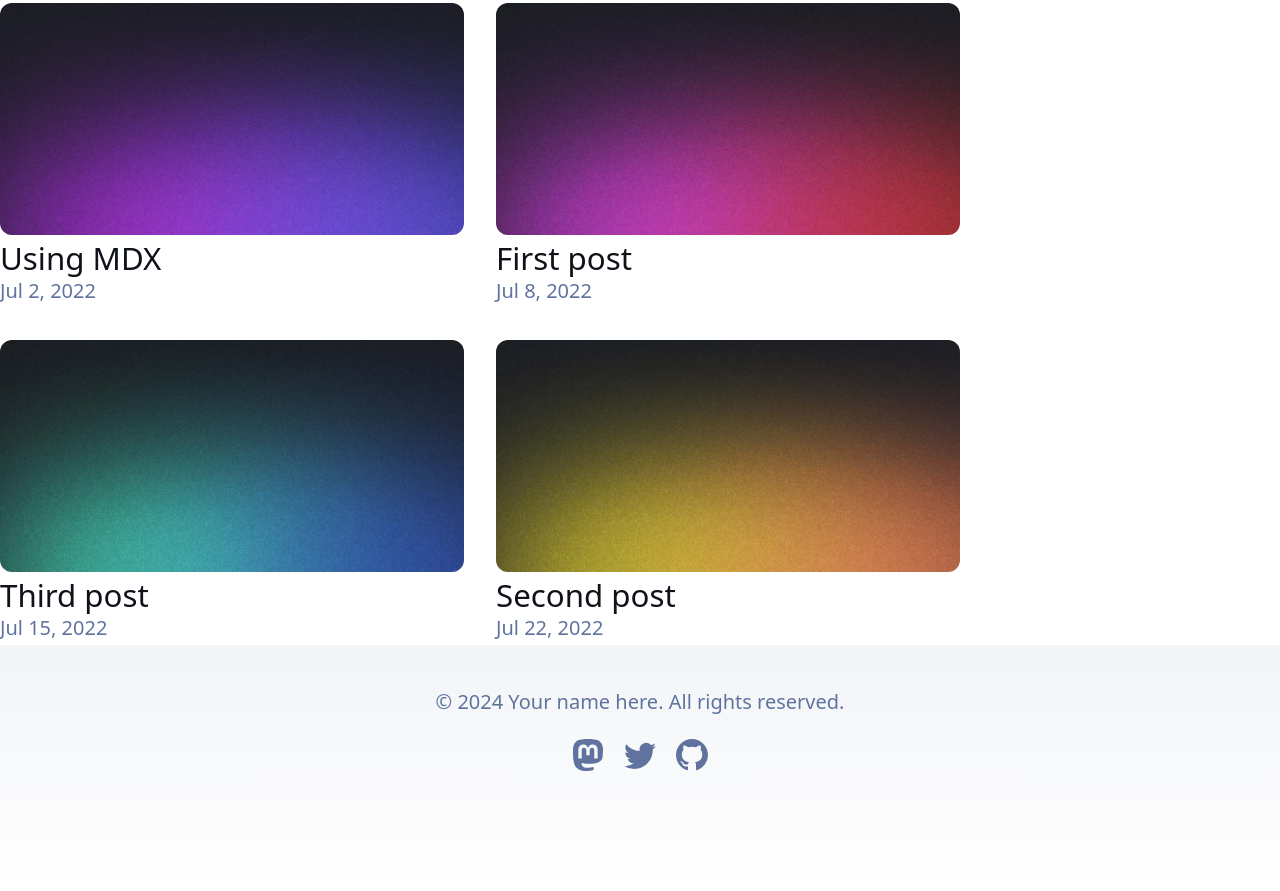
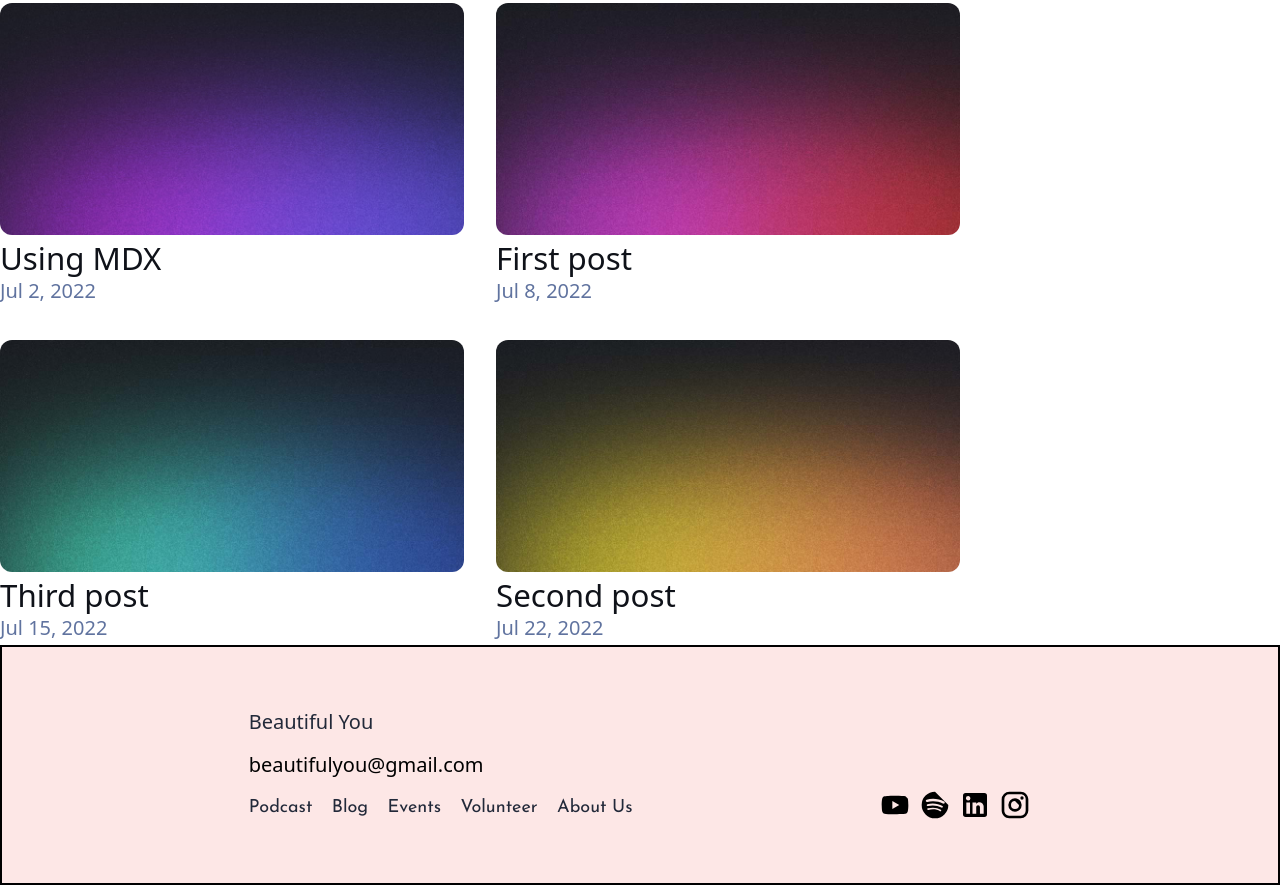
Before and after one commit to lem0n4id/beautifulyou-website, an Astro site: page /blog in a window 1280 px wide. Shown: the part 605-1496 px from the top of the page. Built offline with nearby package versions, Linux system fonts and the light colour scheme; Astro itself is replaced by a stand-in of ours.

Commit message:
feat: footer (#7)
* feat: footer

* fixed errors

```diff
--- a/src/components/Footer.astro
+++ /dev/null
@@ -1,62 +0,0 @@
----
-const today = new Date();
----
-
-<footer>
-	&copy; {today.getFullYear()} Your name here. All rights reserved.
-	<div class="social-links">
-		<a href="https://m.webtoo.ls/@astro" target="_blank">
-			<span class="sr-only">Follow Astro on Mastodon</span>
-			<svg
-				viewBox="0 0 16 16"
-				aria-hidden="true"
-				width="32"
-				height="32"
-				astro-icon="social/mastodon"
-				><path
-					fill="currentColor"
-					d="M11.19 12.195c2.016-.24 3.77-1.475 3.99-2.603.348-1.778.32-4.339.32-4.339 0-3.47-2.286-4.488-2.286-4.488C12.062.238 10.083.017 8.027 0h-.05C5.92.017 3.942.238 2.79.765c0 0-2.285 1.017-2.285 4.488l-.002.662c-.004.64-.007 1.35.011 2.091.083 3.394.626 6.74 3.78 7.57 1.454.383 2.703.463 3.709.408 1.823-.1 2.847-.647 2.847-.647l-.06-1.317s-1.303.41-2.767.36c-1.45-.05-2.98-.156-3.215-1.928a3.614 3.614 0 0 1-.033-.496s1.424.346 3.228.428c1.103.05 2.137-.064 3.188-.189zm1.613-2.47H11.13v-4.08c0-.859-.364-1.295-1.091-1.295-.804 0-1.207.517-1.207 1.541v2.233H7.168V5.89c0-1.024-.403-1.541-1.207-1.541-.727 0-1.091.436-1.091 1.296v4.079H3.197V5.522c0-.859.22-1.541.66-2.046.456-.505 1.052-.764 1.793-.764.856 0 1.504.328 1.933.983L8 4.39l.417-.695c.429-.655 1.077-.983 1.934-.983.74 0 1.336.259 1.791.764.442.505.661 1.187.661 2.046v4.203z"
-				></path></svg
-			>
-		</a>
-		<a href="https://twitter.com/astrodotbuild" target="_blank">
-			<span class="sr-only">Follow Astro on Twitter</span>
-			<svg viewBox="0 0 16 16" aria-hidden="true" width="32" height="32" astro-icon="social/twitter"
-				><path
-					fill="currentColor"
-					d="M5.026 15c6.038 0 9.341-5.003 9.341-9.334 0-.14 0-.282-.006-.422A6.685 6.685 0 0 0 16 3.542a6.658 6.658 0 0 1-1.889.518 3.301 3.301 0 0 0 1.447-1.817 6.533 6.533 0 0 1-2.087.793A3.286 3.286 0 0 0 7.875 6.03a9.325 9.325 0 0 1-6.767-3.429 3.289 3.289 0 0 0 1.018 4.382A3.323 3.323 0 0 1 .64 6.575v.045a3.288 3.288 0 0 0 2.632 3.218 3.203 3.203 0 0 1-.865.115 3.23 3.23 0 0 1-.614-.057 3.283 3.283 0 0 0 3.067 2.277A6.588 6.588 0 0 1 .78 13.58a6.32 6.32 0 0 1-.78-.045A9.344 9.344 0 0 0 5.026 15z"
-				></path></svg
-			>
-		</a>
-		<a href="https://github.com/withastro/astro" target="_blank">
-			<span class="sr-only">Go to Astro's GitHub repo</span>
-			<svg viewBox="0 0 16 16" aria-hidden="true" width="32" height="32" astro-icon="social/github"
-				><path
-					fill="currentColor"
-					d="M8 0C3.58 0 0 3.58 0 8c0 3.54 2.29 6.53 5.47 7.59.4.07.55-.17.55-.38 0-.19-.01-.82-.01-1.49-2.01.37-2.53-.49-2.69-.94-.09-.23-.48-.94-.82-1.13-.28-.15-.68-.52-.01-.53.63-.01 1.08.58 1.23.82.72 1.21 1.87.87 2.33.66.07-.52.28-.87.51-1.07-1.78-.2-3.64-.89-3.64-3.95 0-.87.31-1.59.82-2.15-.08-.2-.36-1.02.08-2.12 0 0 .67-.21 2.2.82.64-.18 1.32-.27 2-.27.68 0 1.36.09 2 .27 1.53-1.04 2.2-.82 2.2-.82.44 1.1.16 1.92.08 2.12.51.56.82 1.27.82 2.15 0 3.07-1.87 3.75-3.65 3.95.29.25.54.73.54 1.48 0 1.07-.01 1.93-.01 2.2 0 .21.15.46.55.38A8.012 8.012 0 0 0 16 8c0-4.42-3.58-8-8-8z"
-				></path></svg
-			>
-		</a>
-	</div>
-</footer>
-<style>
-	footer {
-		padding: 2em 1em 6em 1em;
-		background: linear-gradient(var(--gray-gradient)) no-repeat;
-		color: rgb(var(--gray));
-		text-align: center;
-	}
-	.social-links {
-		display: flex;
-		justify-content: center;
-		gap: 1em;
-		margin-top: 1em;
-	}
-	.social-links a {
-		text-decoration: none;
-		color: rgb(var(--gray));
-	}
-	.social-links a:hover {
-		color: rgb(var(--gray-dark));
-	}
-</style>
--- /dev/null
+++ b/src/components/Footer.jsx
@@ -0,0 +1,99 @@
+import React from 'react';
+
+function Footer() {
+	return (
+		<div className="bg-primary h-60 w-full border-2 border-black text-josefin flex justify-evenly items-center">
+			<div className="flex flex-col  gap-3">
+				<div className="text-xl">Beautiful You</div>
+				<div>
+					<a className="text-black" href="beautifulyou@gmail.com">
+						beautifulyou@gmail.com
+					</a>
+				</div>
+				<div className="w-96 flex justify-between text-lg font-normal font-josefin ">
+					<div className="cursor-pointer">Podcast</div>
+					<div className="cursor-pointer">Blog</div>
+					<div className="cursor-pointer">Events</div>
+					<div className="cursor-pointer">Volunteer</div>
+					<div className="cursor-pointer">About Us</div>
+				</div>
+			</div>
+			<div className="flex items-end h-[7rem] gap-2">
+				<a
+					className="text-black "
+					href="https://www.youtube.com/@beautifulyou2321"
+					target="_blank"
+				>
+					<svg
+						className="h-8 w-8"
+						xmlns="http://www.w3.org/2000/svg"
+						width="24"
+						height="24"
+						viewBox="0 0 24 24"
+					>
+						<path
+							fill="currentColor"
+							d="m10 15l5.19-3L10 9zm11.56-7.83c.13.47.22 1.1.28 1.9c.07.8.1 1.49.1 2.09L22 12c0 2.19-.16 3.8-.44 4.83c-.25.9-.83 1.48-1.73 1.73c-.47.13-1.33.22-2.65.28c-1.3.07-2.49.1-3.59.1L12 19c-4.19 0-6.8-.16-7.83-.44c-.9-.25-1.48-.83-1.73-1.73c-.13-.47-.22-1.1-.28-1.9c-.07-.8-.1-1.49-.1-2.09L2 12c0-2.19.16-3.8.44-4.83c.25-.9.83-1.48 1.73-1.73c.47-.13 1.33-.22 2.65-.28c1.3-.07 2.49-.1 3.59-.1L12 5c4.19 0 6.8.16 7.83.44c.9.25 1.48.83 1.73 1.73"
+						/>
+					</svg>
+				</a>
+				<a
+					className="text-black "
+					href="https://open.spotify.com/show/6BoCbJ8lvEvFTprfpo25Oc"
+					target="_blank"
+				>
+					<svg
+						className="h-8 w-8"
+						xmlns="http://www.w3.org/2000/svg"
+						width="24"
+						height="24"
+						viewBox="0 0 24 24"
+					>
+						<path
+							fill="currentColor"
+							d="M17.9 10.9C14.7 9 9.35 8.8 6.3 9.75c-.5.15-1-.15-1.15-.6c-.15-.5.15-1 .6-1.15c3.55-1.05 9.4-.85 13.1 1.35c.45.25.6.85.35 1.3c-.25.35-.85.5-1.3.25m-.1 2.8c-.25.35-.7.5-1.05.25c-2.7-1.65-6.8-2.15-9.95-1.15c-.4.1-.85-.1-.95-.5c-.1-.4.1-.85.5-.95c3.65-1.1 8.15-.55 11.25 1.35c.3.15.45.65.2 1m-1.2 2.75c-.2.3-.55.4-.85.2c-2.35-1.45-5.3-1.75-8.8-.95c-.35.1-.65-.15-.75-.45c-.1-.35.15-.65.45-.75c3.8-.85 7.1-.5 9.7 1.1c.35.15.4.55.25.85M12 2A10 10 0 0 0 2 12a10 10 0 0 0 10 10a10 10 0 0 0 10-10A10 10 0 0 0 12 2"
+						/>
+					</svg>
+				</a>
+				<a
+                    className="text-black "
+					href="https://www.linkedin.com/company/beautiful-you23/"
+					target="_blank"
+				>
+					<svg
+                    className="h-8 w-8"
+						xmlns="http://www.w3.org/2000/svg"
+						width="24"
+						height="24"
+						viewBox="0 0 24 24"
+					>
+						<path
+							fill="currentColor"
+							d="M19 3a2 2 0 0 1 2 2v14a2 2 0 0 1-2 2H5a2 2 0 0 1-2-2V5a2 2 0 0 1 2-2zm-.5 15.5v-5.3a3.26 3.26 0 0 0-3.26-3.26c-.85 0-1.84.52-2.32 1.3v-1.11h-2.79v8.37h2.79v-4.93c0-.77.62-1.4 1.39-1.4a1.4 1.4 0 0 1 1.4 1.4v4.93zM6.88 8.56a1.68 1.68 0 0 0 1.68-1.68c0-.93-.75-1.69-1.68-1.69a1.69 1.69 0 0 0-1.69 1.69c0 .93.76 1.68 1.69 1.68m1.39 9.94v-8.37H5.5v8.37z"
+						/>
+					</svg>
+				</a>
+				<a
+					className="text-black "
+					href="https://www.instagram.com/beautifulyou.pod/"
+					target="_blank"
+				>
+					<svg
+						className="h-8 w-8"
+						xmlns="http://www.w3.org/2000/svg"
+						width="24"
+						height="24"
+						viewBox="0 0 24 24"
+					>
+						<path
+							fill="currentColor"
+							d="M7.8 2h8.4C19.4 2 22 4.6 22 7.8v8.4a5.8 5.8 0 0 1-5.8 5.8H7.8C4.6 22 2 19.4 2 16.2V7.8A5.8 5.8 0 0 1 7.8 2m-.2 2A3.6 3.6 0 0 0 4 7.6v8.8C4 18.39 5.61 20 7.6 20h8.8a3.6 3.6 0 0 0 3.6-3.6V7.6C20 5.61 18.39 4 16.4 4zm9.65 1.5a1.25 1.25 0 0 1 1.25 1.25A1.25 1.25 0 0 1 17.25 8A1.25 1.25 0 0 1 16 6.75a1.25 1.25 0 0 1 1.25-1.25M12 7a5 5 0 0 1 5 5a5 5 0 0 1-5 5a5 5 0 0 1-5-5a5 5 0 0 1 5-5m0 2a3 3 0 0 0-3 3a3 3 0 0 0 3 3a3 3 0 0 0 3-3a3 3 0 0 0-3-3"
+						/>
+					</svg>
+				</a>
+			</div>
+		</div>
+	);
+}
+
+export default Footer;
--- a/src/layouts/BlogPost.astro
+++ b/src/layouts/BlogPost.astro
@@ -3,7 +3,7 @@ import type { CollectionEntry } from 'astro:content';
 import BaseHead from '../components/BaseHead.astro';
 import Header from '../components/Header';
 
-import Footer from '../components/Footer.astro';
+import Footer from '../components/Footer';
 import FormattedDate from '../components/FormattedDate.astro';
 
 type Props = CollectionEntry<'blog'>['data'];
--- a/src/pages/blog/index.astro
+++ b/src/pages/blog/index.astro
@@ -1,7 +1,7 @@
 ---
 import BaseHead from '../../components/BaseHead.astro';
 import Header from '../../components/Header';
-import Footer from '../../components/Footer.astro';
+import Footer from '../../components/Footer';
 import { SITE_TITLE, SITE_DESCRIPTION } from '../../consts';
 import { getCollection } from 'astro:content';
 import FormattedDate from '../../components/FormattedDate.astro';
--- a/src/pages/index.astro
+++ b/src/pages/index.astro
@@ -3,7 +3,7 @@ import BaseHead from '../components/BaseHead.astro';
 import Header from '../components/Header';
 import Newsletter from '../components/Newsletter';
 import Podcast from '../components/Podcast';
-import Footer from '../components/Footer.astro';
+import Footer from '../components/Footer';
 import { SITE_TITLE, SITE_DESCRIPTION } from '../consts';
 ---
 
@@ -16,6 +16,6 @@ import { SITE_TITLE, SITE_DESCRIPTION } from '../consts';
 		<Header  client:load/>
 		<Newsletter />
 		<Podcast />
-		<Footer />
+		<Footer/>
 	</body>
 </html>
```
